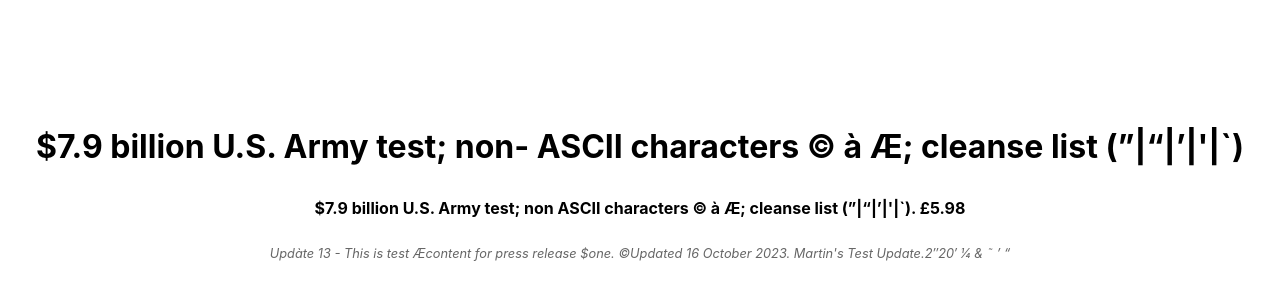
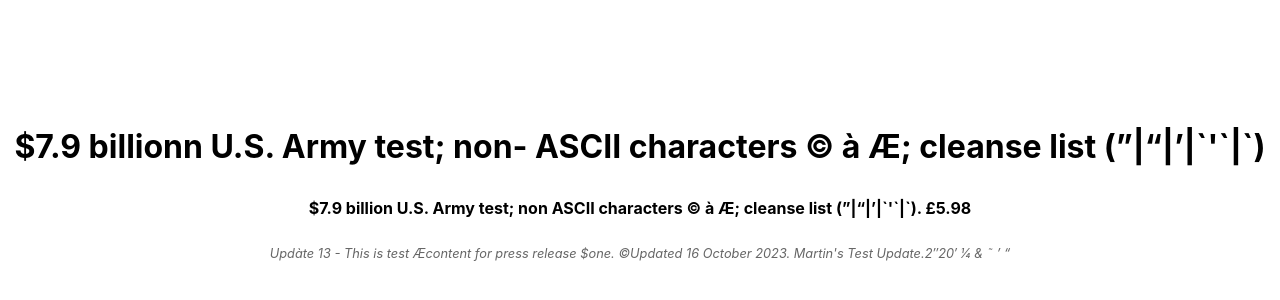
Before and after one commit to cstanleyhns/janes-test-site, a Next.js app: page /news1 in a window 1280 px wide. Shown: the part 210-510 px from the top of the page. Built offline with nearby package versions, Linux system fonts and the light colour scheme.

Commit message:
Updated news1.js

```diff
--- a/pages/news1.js
+++ b/pages/news1.js
@@ -12,8 +12,8 @@
       </Head>
 
       <main className={styles.main}>
-       <h1>$7.9 billion U.S. Army test; non- ASCII characters © à Æ; cleanse list (”|“|’|'|`)</h1>
-       <p className={styles.cardDate}>$7.9 billion U.S. Army test; non ASCII characters © à Æ; cleanse list (”|“|’|'|`). £5.98</p>
+       <h1>$7.9 billionn U.S. Army test; non- ASCII characters © à Æ; cleanse list (”|“|’|`&apos;`|`)</h1>
+       <p className={styles.cardDate}>$7.9 billion U.S. Army test; non ASCII characters © à Æ; cleanse list (”|“|’|`&apos;`|`). £5.98</p>
        <p className={styles.cardCopy}>Updàte 13 - This is test Æcontent for press release $one. ©Updated 16 October 2023. Martin&apos;s Test Update.2″20′ 1⁄4 & ˜ ’ “</p>
       </main>
 
```
